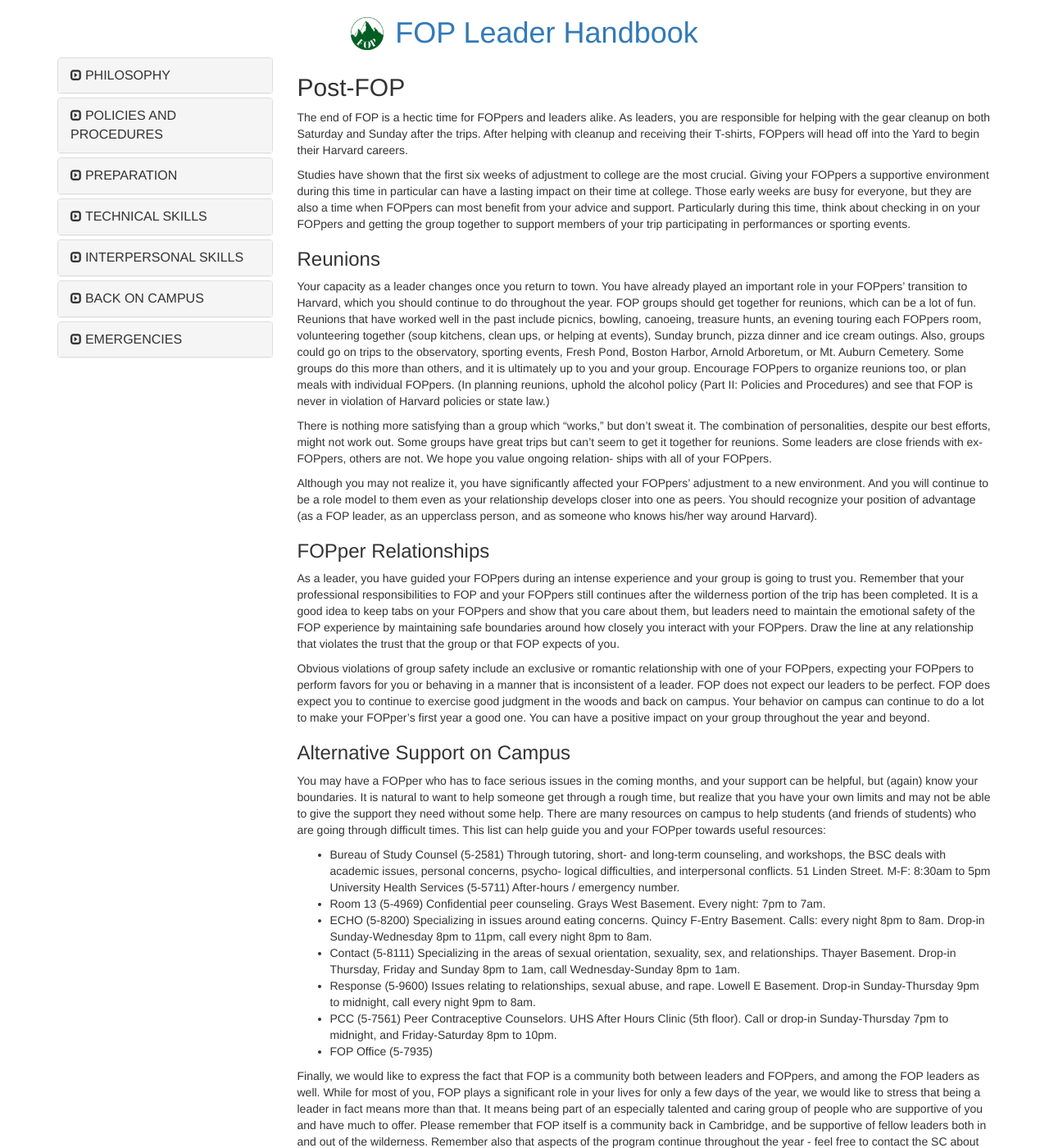
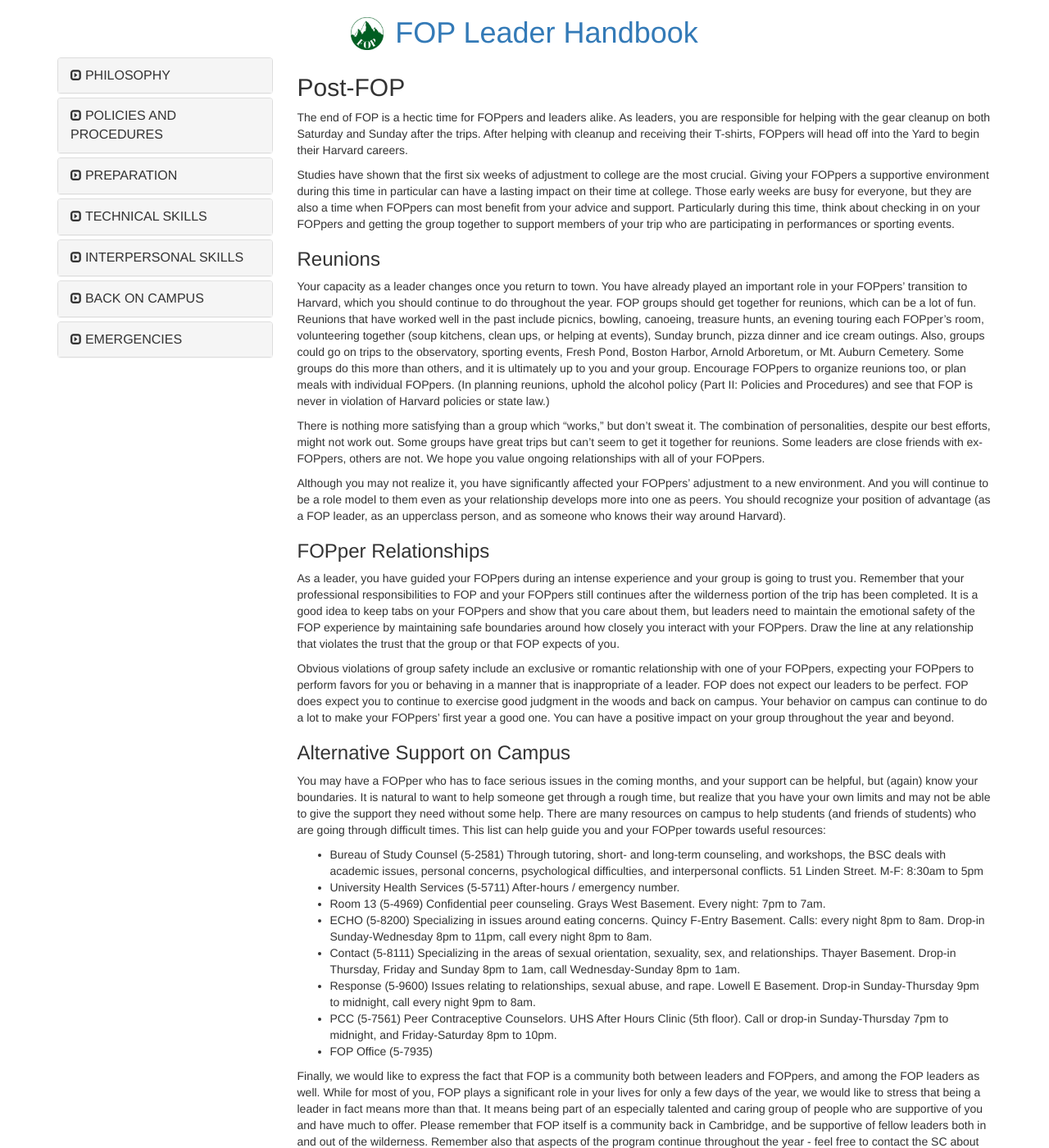
Before and after one commit to neo-project/global-blockchain-compliance-hub, a Jekyll site: the page built from _posts/1111-11-11-post-fop.md, in a window 1280 px wide and 1400 px high. Shown: the whole window at 82% size. Built offline with Jekyll 4.4.1, drawn with Linux system fonts in a browser that asks for light colours; nearby versions of some CDN libraries; comment, search, counter and statistics services are not loaded.

Commit message:
Update 1111-11-11-post-fop.md

```diff
--- a/_posts/1111-11-11-post-fop.md
+++ b/_posts/1111-11-11-post-fop.md
@@ -9,27 +9,28 @@
 
 The end of FOP is a hectic time for FOPpers and leaders alike. As leaders, you are responsible for helping with the gear cleanup on both Saturday and Sunday after the trips. After helping with cleanup and receiving their T-shirts, FOPpers will head off into the Yard to begin their Harvard careers.
 
-Studies have shown that the first six weeks of adjustment to college are the most crucial. Giving your FOPpers a supportive environment during this time in particular can have a lasting impact on their time at college. Those early weeks are busy for everyone, but they are also a time when FOPpers can most benefit from your advice and support. Particularly during this time, think about checking in on your FOPpers and getting the group together to support members of your trip participating in performances or sporting events.
+Studies have shown that the first six weeks of adjustment to college are the most crucial. Giving your FOPpers a supportive environment during this time in particular can have a lasting impact on their time at college. Those early weeks are busy for everyone, but they are also a time when FOPpers can most benefit from your advice and support. Particularly during this time, think about checking in on your FOPpers and getting the group together to support members of your trip who are participating in performances or sporting events.
 
 ### Reunions
 
-Your capacity as a leader changes once you return to town. You have already played an important role in your FOPpers' transition to Harvard, which you should continue to do throughout the year. FOP groups should get together for reunions, which can be a lot of fun. Reunions that have worked well in the past include picnics, bowling, canoeing, treasure hunts, an evening touring each FOPpers room, volunteering together (soup kitchens, clean ups, or helping at events), Sunday brunch, pizza dinner and ice cream outings. Also, groups could go on trips to the observatory, sporting events, Fresh Pond, Boston Harbor, Arnold Arboretum, or Mt. Auburn Cemetery. Some groups do this more than others, and it is ultimately up to you and your group. Encourage FOPpers to organize reunions too, or plan meals with individual FOPpers. (In planning reunions, uphold the alcohol policy (Part II: Policies and Procedures) and see that FOP is never in violation of Harvard policies or state law.)
+Your capacity as a leader changes once you return to town. You have already played an important role in your FOPpers' transition to Harvard, which you should continue to do throughout the year. FOP groups should get together for reunions, which can be a lot of fun. Reunions that have worked well in the past include picnics, bowling, canoeing, treasure hunts, an evening touring each FOPper's room, volunteering together (soup kitchens, clean ups, or helping at events), Sunday brunch, pizza dinner and ice cream outings. Also, groups could go on trips to the observatory, sporting events, Fresh Pond, Boston Harbor, Arnold Arboretum, or Mt. Auburn Cemetery. Some groups do this more than others, and it is ultimately up to you and your group. Encourage FOPpers to organize reunions too, or plan meals with individual FOPpers. (In planning reunions, uphold the alcohol policy (Part II: Policies and Procedures) and see that FOP is never in violation of Harvard policies or state law.)
 
-There is nothing more satisfying than a group which "works," but don't sweat it. The combination of personalities, despite our best efforts, might not work out. Some groups have great trips but can't seem to get it together for reunions. Some leaders are close friends with ex-FOPpers, others are not. We hope you value ongoing relation- ships with all of your FOPpers.
+There is nothing more satisfying than a group which "works," but don't sweat it. The combination of personalities, despite our best efforts, might not work out. Some groups have great trips but can't seem to get it together for reunions. Some leaders are close friends with ex-FOPpers, others are not. We hope you value ongoing relationships with all of your FOPpers.
 
-Although you may not realize it, you have significantly affected your FOPpers' adjustment to a new environment. And you will continue to be a role model to them even as your relationship develops closer into one as peers. You should recognize your position of advantage (as a FOP leader, as an upperclass person, and as someone who knows his/her way around Harvard).
+Although you may not realize it, you have significantly affected your FOPpers' adjustment to a new environment. And you will continue to be a role model to them even as your relationship develops more into one as peers. You should recognize your position of advantage (as a FOP leader, as an upperclass person, and as someone who knows their way around Harvard).
 
 ### FOPper Relationships
 
 As a leader, you have guided your FOPpers during an intense experience and your group is going to trust you. Remember that your professional responsibilities to FOP and your FOPpers still continues after the wilderness portion of the trip has been completed. It is a good idea to keep tabs on your FOPpers and show that you care about them, but leaders need to maintain the emotional safety of the FOP experience by maintaining safe boundaries around how closely you interact with your FOPpers. Draw the line at any relationship that violates the trust that the group or that FOP expects of you.
 
-Obvious violations of group safety include an exclusive or romantic relationship with one of your FOPpers, expecting your FOPpers to perform favors for you or behaving in a manner that is inconsistent of a leader. FOP does not expect our leaders to be perfect. FOP does expect you to continue to exercise good judgment in the woods and back on campus. Your behavior on campus can continue to do a lot to make your FOPper's first year a good one. You can have a positive impact on your group throughout the year and beyond.
+Obvious violations of group safety include an exclusive or romantic relationship with one of your FOPpers, expecting your FOPpers to perform favors for you or behaving in a manner that is inappropriate of a leader. FOP does not expect our leaders to be perfect. FOP does expect you to continue to exercise good judgment in the woods and back on campus. Your behavior on campus can continue to do a lot to make your FOPpers' first year a good one. You can have a positive impact on your group throughout the year and beyond.
 
 ### Alternative Support on Campus
 
 You may have a FOPper who has to face serious issues in the coming months, and your support can be helpful, but (again) know your boundaries. It is natural to want to help someone get through a rough time, but realize that you have your own limits and may not be able to give the support they need without some help. There are many resources on campus to help students (and friends of students) who are going through difficult times. This list can help guide you and your FOPper towards useful resources:
 
-- Bureau of Study Counsel (5-2581) Through tutoring, short- and long-term counseling, and workshops, the BSC deals with academic issues, personal concerns, psycho- logical difficulties, and interpersonal conflicts. 51 Linden Street. M-F: 8:30am to 5pm University Health Services (5-5711) After-hours / emergency number.
+- Bureau of Study Counsel (5-2581) Through tutoring, short- and long-term counseling, and workshops, the BSC deals with academic issues, personal concerns, psychological difficulties, and interpersonal conflicts. 51 Linden Street. M-F: 8:30am to 5pm
+- University Health Services (5-5711) After-hours / emergency number.
 - Room 13 (5-4969) Confidential peer counseling. Grays West Basement. Every night: 7pm to 7am.
 - ECHO (5-8200) Specializing in issues around eating concerns. Quincy F-Entry Basement. Calls: every night 8pm to 8am. Drop-in Sunday-Wednesday 8pm to 11pm, call every night 8pm to 8am.
 - Contact (5-8111) Specializing in the areas of sexual orientation, sexuality, sex, and relationships. Thayer Basement. Drop-in Thursday, Friday and Sunday 8pm to 1am, call Wednesday-Sunday 8pm to 1am.
```
